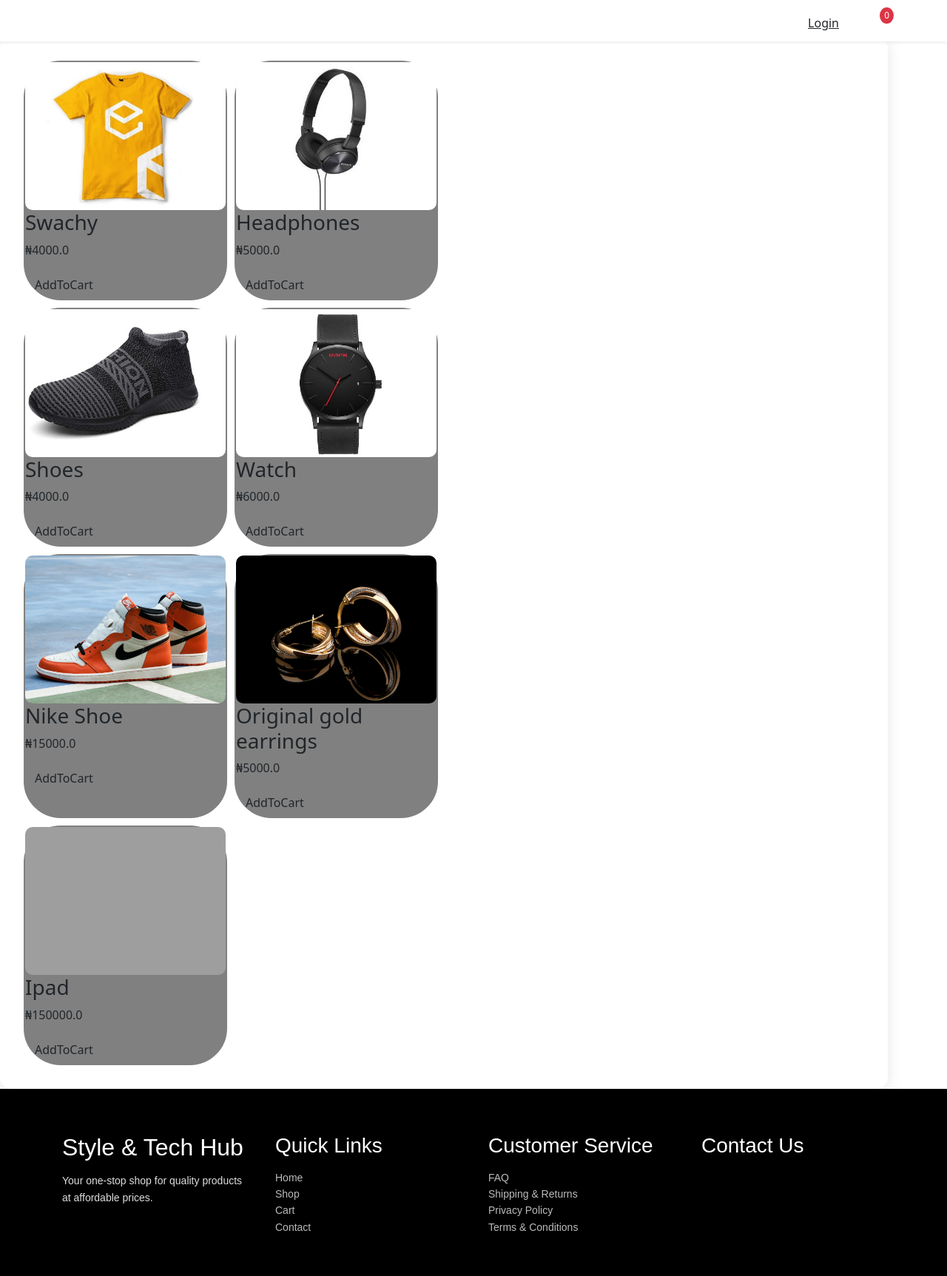
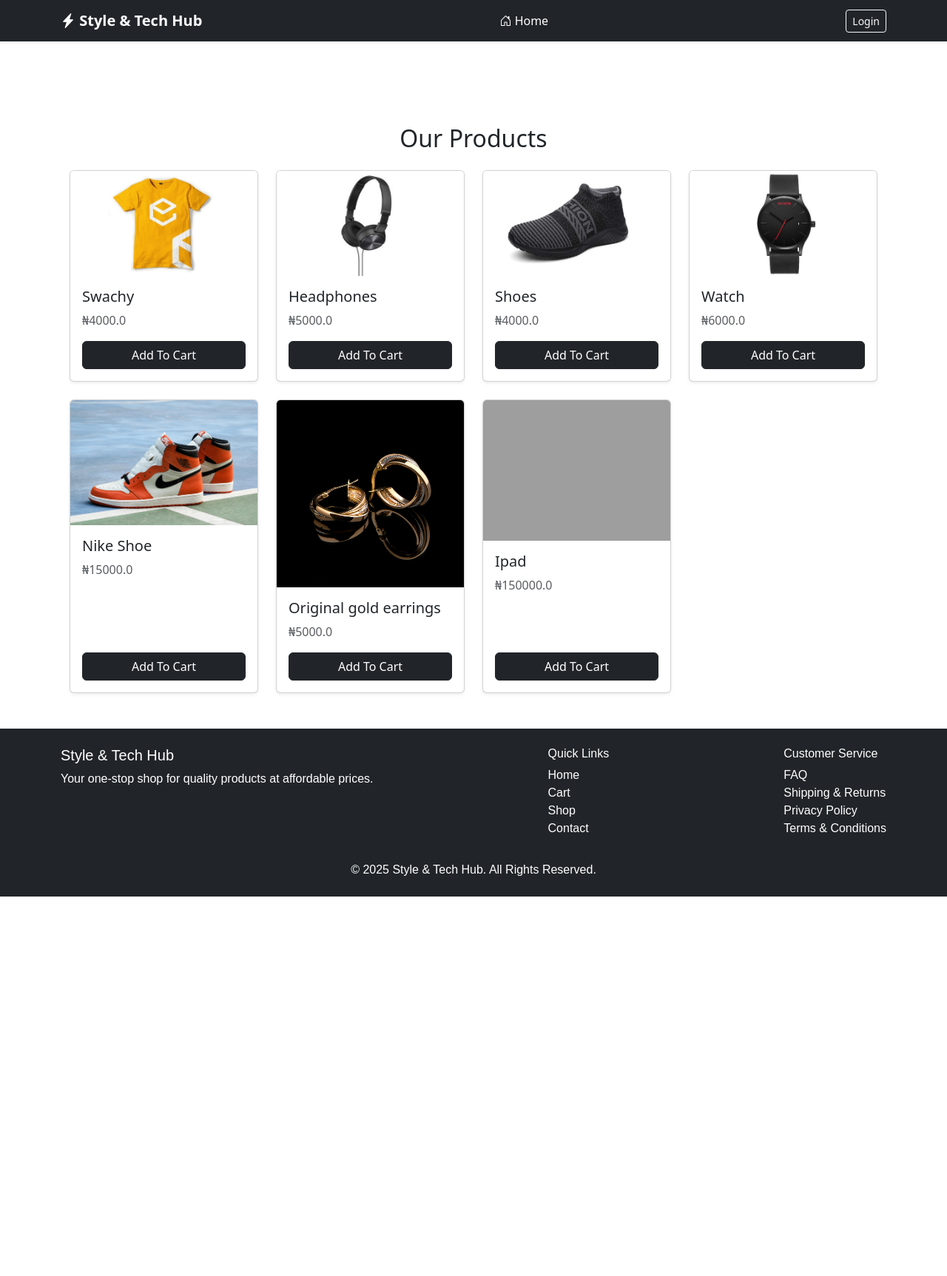
Before and after one commit to Del07-m/Ecommerce, a Django app: page / in a window 1280 px wide. Shown: the top 1725 px of the page at 74% size. After the commit the page ends 1212 px from the top, so only its background shows below. Run offline with Django 5.2, Linux system fonts and the light colour scheme; data comes from the database, SQL or seed files in the repository; both versions use the stored data as it was after the commit; grey boxes are pictures that could not be loaded.

Commit message:
Update navbar design and functionality

```diff
--- /dev/null
+++ b/mainProject/EcommerceApp/templates/ecomm/base.html
@@ -0,0 +1,151 @@
+{% load static %}
+<!DOCTYPE html>
+<html lang="en">
+<head>
+  <meta charset="UTF-8">
+  <meta name="viewport" content="width=device-width, initial-scale=1.0">
+
+  <title>{% block title %}Style & Tech Hub{% endblock %}</title>
+
+  <!-- CSS -->
+  <link rel="stylesheet" href="{% static 'css/style.css' %}">
+  <link href="https://cdn.jsdelivr.net/npm/bootstrap@5.3.2/dist/css/bootstrap.min.css" rel="stylesheet">
+  <link href="https://cdn.jsdelivr.net/npm/bootstrap-icons@1.11.3/font/bootstrap-icons.css" rel="stylesheet">
+</head>
+<body>
+
+  <!-- Navbar -->
+  <nav class="navbar navbar-expand-lg navbar-dark bg-dark shadow-sm fixed-top">
+    <div class="container">
+      <!-- Logo -->
+      <a class="navbar-brand fw-bold" href="{% url 'homepage' %}">
+        <i class="bi bi-lightning-charge-fill text-warning"></i>  Style & Tech Hub
+      </a>
+
+      <!-- Toggle button for mobile -->
+      <button class="navbar-toggler" type="button" data-bs-toggle="collapse" data-bs-target="#navbarNav"
+        aria-controls="navbarNav" aria-expanded="false" aria-label="Toggle navigation">
+        <span class="navbar-toggler-icon"></span>
+      </button>
+
+      <!-- Menu -->
+      <div class="collapse navbar-collapse" id="navbarNav">
+        <!-- Center Links -->
+        <ul class="navbar-nav mx-auto mb-2 mb-lg-0">
+          <li class="nav-item">
+            <a class="nav-link {% if request.resolver_match.url_name == 'homepage' %}active{% endif %}" href="{% url 'homepage' %}">
+              <i class="bi bi-house-door"></i> Home
+            </a>
+          </li>
+          <li class="nav-item">
+            <a class="nav-link {% if request.resolver_match.url_name == 'cart-page' %}active{% endif %}" href="{% url 'cart-page' %}">
+
+            </a>
+          </li>
+          <!-- You can add more nav links here -->
+        </ul>
+
+        <!-- Right side icons -->
+        <div class="d-flex align-items-center gap-3">
+          {% if user.is_authenticated %}
+            <a href="{% url 'register' %}" class="text-white" title="Profile">
+              <i class="bi bi-person-circle fs-5"></i>
+            </a>
+            <a href="{% url 'cart-page' %}" class="text-white position-relative" title="Cart">
+              <i class="bi bi-cart3 fs-5"></i>
+              {% if cartItems|default:0 %}
+                <span class="position-absolute top-0 start-100 translate-middle badge rounded-pill bg-danger">
+                  {{ cartItems|default:0 }}
+                </span>
+              {% endif %}
+            </a>
+          {% else %}
+            <a href="{% url 'login' %}" class="btn btn-outline-light btn-sm">Login</a>
+          {% endif %}
+        </div>
+      </div>
+    </div>
+  </nav>
+
+  <!-- Main Content -->
+  <main class="container mt-5 pt-5">
+    {% block content %}{% endblock %}
+  </main>
+
+  <!-- Footer -->
+  <footer class="bg-dark text-white mt-5 py-4">
+    <div class="container d-flex flex-wrap justify-content-between">
+      <div>
+        <h5>Style & Tech Hub</h5>
+        <p>Your one-stop shop for quality products at affordable prices.</p>
+      </div>
+      <div>
+        <h6>Quick Links</h6>
+        <ul class="list-unstyled">
+          <li><a href="{% url 'homepage' %}" class="text-white text-decoration-none">Home</a></li>
+          <li><a href="{% url 'cart-page' %}" class="text-white text-decoration-none">Cart</a></li>
+          <li><a href="#" class="text-white text-decoration-none">Shop</a></li>
+          <li><a href="#" class="text-white text-decoration-none">Contact</a></li>
+        </ul>
+      </div>
+      <div>
+        <h6>Customer Service</h6>
+        <ul class="list-unstyled">
+          <li><a href="#" class="text-white text-decoration-none">FAQ</a></li>
+          <li><a href="#" class="text-white text-decoration-none">Shipping & Returns</a></li>
+          <li><a href="#" class="text-white text-decoration-none">Privacy Policy</a></li>
+          <li><a href="#" class="text-white text-decoration-none">Terms & Conditions</a></li>
+        </ul>
+      </div>
+    </div>
+    <div class="text-center mt-3">
+      <p class="mb-0">© 2025 Style & Tech Hub. All Rights Reserved.</p>
+    </div>
+  </footer>
+
+  <!-- Scripts -->
+  <script src="{% static 'js/cart2.js' %}"></script>
+  <script src="https://cdn.jsdelivr.net/npm/bootstrap@5.3.3/dist/js/bootstrap.bundle.min.js"></script>
+  <script>
+    function getCookie(name) {
+        let cookieValue = null;
+        if (document.cookie && document.cookie !== '') {
+            const cookies = document.cookie.split(';');
+            for (let i = 0; i < cookies.length; i++) {
+                const cookie = cookies[i].trim();
+                if (cookie.substring(0, name.length + 1) === (name + '=')) {
+                    cookieValue = decodeURIComponent(cookie.substring(name.length + 1));
+                    break;
+                }
+            }
+        }
+        return cookieValue;
+    }
+    const csrftoken = getCookie('csrftoken');
+
+    // Attach event listeners to all .update-cart buttons
+    document.querySelectorAll('.update-cart').forEach(button => {
+        button.addEventListener('click', function() {
+            const product_id = parseInt(this.dataset.product);  // ✅ int
+            const action = this.dataset.action;  // ✅ action
+
+            fetch('/updatecart', {
+                method: "POST",
+                headers: {
+                    'Content-Type': 'application/json',
+                    'X-CSRFToken': csrftoken
+                },
+                body: JSON.stringify({ 'product_id': product_id, 'action': action })
+            })
+            .then(response => response.json())
+            .then(data => {
+                // ✅ update cart counter instantly
+                document.getElementById('cart-total').innerText = data.cartItems;
+            })
+            .catch(error => console.error('Error:', error));
+        })
+    });
+    </script>
+
+</body>
+</html>
--- a/mainProject/EcommerceApp/templates/ecomm/store.html
+++ b/mainProject/EcommerceApp/templates/ecomm/store.html
@@ -1,158 +1,35 @@
+{% extends 'ecomm/base.html' %}
+{% load static %}
 
-{% load static %}
+{% block title %}Store - Style & Tech Hub{% endblock %}
+
 {% block content %}
-<!DOCTYPE html>
-<html lang="en">
-<head>
-    <meta charset="UTF-8">
-    <meta name="viewport" content="width=device-width, initial-scale=1.0">
+<div class="container mt-5 pt-4">
+  <h2 class="mb-4 text-center">Our Products</h2>
 
-    <link rel="stylesheet" href="{% static 'css/style.css' %}">
-    <link href="https://cdn.jsdelivr.net/npm/bootstrap@5.3.2/dist/css/bootstrap.min.css" rel="stylesheet">
-  <link href="https://cdn.jsdelivr.net/npm/bootstrap-icons/font/bootstrap-icons.css" rel="stylesheet">
+  <div class="row g-4">
+    {% for product in products %}
+    <div class="col-md-4 col-lg-3">
+      <div class="card h-100 shadow-sm">
+        <!-- Product Image -->
+        <img src="{{ product.image.url }}" class="card-img-top" alt="{{ product.name }}">
 
+        <!-- Product Details -->
+        <div class="card-body d-flex flex-column">
+          <h5 class="card-title">{{ product.name }}</h5>
+          <p class="card-text text-muted">&#8358;{{ product.price }}</p>
 
-    <title>Django Javascript</title>
-</head>
-<body>
-
-  <nav class="navbar navbar-expand-lg bg-white shadow-sm fixed-top">
-    <div class="container">
-      <!-- Brand -->
-      <a class="navbar-brand fw-bold text-primary" href="{% url 'homepage' %}">ShopLogo</a>
-
-      <!-- Toggler -->
-      <button class="navbar-toggler" type="button" data-bs-toggle="collapse"
-        data-bs-target="#navbarContent" aria-controls="navbarContent"
-        aria-expanded="false" aria-label="Toggle navigation">
-        <span class="navbar-toggler-icon"></span>
-      </button>
-
-      <!-- Links + Search + Icons -->
-      <div class="collapse navbar-collapse" id="navbarContent">
-        <!-- Links -->
-        <ul class="navbar-nav mx-auto mb-2 mb-lg-0">
-
-
-        </ul>
-
-
-
-        <!-- Icons -->
-        <div class="d-flex align-items-center gap-3">
-          <!-- User -->
-          {% if user.is_authenticated %}
-            <a href="{% url 'register' %}" class="text-dark"><i class="bi bi-person fs-4"></i></a>
-          {% else %}
-            <a href="{% url 'login' %}" class="text-dark">Login<i class="bi bi-box-arrow-in-right fs-4"></i></a>
-          {% endif %}
-
-          <!-- Cart -->
-          <div class="position-relative">
-            <a href="{% url 'cart-page' %}" class="text-dark"><i class="bi bi-cart fs-4"></i></a>
-            <span class="cart-badge">
-              {{ cartItems|default:0 }}
-            </span>
-          </div>
+          <!-- Add to Cart -->
+          <button class="btn btn-dark mt-auto update-cart"
+          data-product="{{ product.id }}" data-action="add">
+            Add To Cart
+          </button>
         </div>
       </div>
     </div>
-  </nav>
-
-
-
-<!--
-            <li class="nav-item">
-              <a class="nav-link" href="#">Features</a>
-            </li>
-            <li class="nav-item">
-              <a class="nav-link" href="#">Pricing</a>
-            </li>
-
-          </ul> -->
-        </div>
-
-
-<div>
-
-<div class="parent-container">
-<div class="grid">
-
-      {% for product in products %}
-
-    <div class="product">
-
-    <img src="{{product.image.url}}" alt="">
-
-    <div class="product-details">
-        <h3>{{product.name}}</h3>
-
-        <p>&#8358;{{product.price}}</p>
-    </div>
-
-    <button class="btn  update-cart" data-product="{{product.id}}" >AddToCart</button>
-    </div>
-
-
+    {% empty %}
+    <p class="text-center">No products available right now.</p>
     {% endfor %}
+  </div>
 </div>
-</div>
-
-<footer>
-  <div class="footer-container">
-    <!-- Company Info -->
-    <div class="footer-section about">
-      <h2>Style & Tech Hub</h2>
-      <p>Your one-stop shop for quality products at affordable prices.</p>
-    </div>
-
-    <!-- Quick Links -->
-    <div class="footer-section links">
-      <h3>Quick Links</h3>
-      <ul>
-        <li><a href="#">Home</a></li>
-        <li><a href="#">Shop</a></li>
-        <li><a href="#">Cart</a></li>
-        <li><a href="#">Contact</a></li>
-      </ul>
-    </div>
-
-    <!-- Customer Service -->
-    <div class="footer-section help">
-      <h3>Customer Service</h3>
-      <ul>
-        <li><a href="#">FAQ</a></li>
-        <li><a href="#">Shipping & Returns</a></li>
-        <li><a href="#">Privacy Policy</a></li>
-        <li><a href="#">Terms & Conditions</a></li>
-      </ul>
-    </div>
-
-    <!-- Contact -->
-    <div class="footer-section contact">
-      <h3>Contact Us</h3>
-      <!-- <p>Email: support@shopease.com</p>
-      <p>Phone: +234 801 234 5678</p>
-      <div class="socials">
-        <a href="#">🔵</a>
-        <a href="#">🐦</a>
-        <a href="#">📸</a>  -->
-      </div>
-    </div>
-  </div>
-
-  <div class="footer-bottom">
-    <p>© 2025 Style & Tech Hub. All Rights Reserved.</p>
-  </div>
-</footer>
-
-
-
-
-<!-- <script src="{% static 'js/cart.js' %}"></script> -->
-<script src="{% static 'js/cart2.js' %}"></script>
-<script src="https://cdn.jsdelivr.net/npm/bootstrap@5.3.2/dist/js/bootstrap.bundle.min.js"></script>
-
-</body>
-</html>
-{% endblock content %}
+{% endblock %}
--- a/mainProject/EcommerceApp/views.py
+++ b/mainProject/EcommerceApp/views.py
@@ -30,6 +30,7 @@ def store(request):
 
 
 def cart(request):
+
 
     return render(request, 'ecomm/cart.html' )
 
```
Also changed, not shown: mainProject/EcommerceApp/templates/ecomm/cart.html (+63 -89 lines), mainProject/db.sqlite3.
